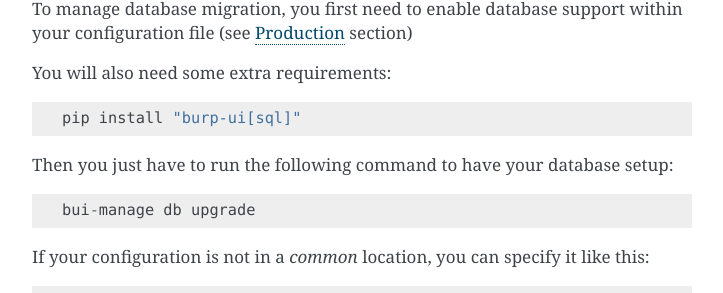
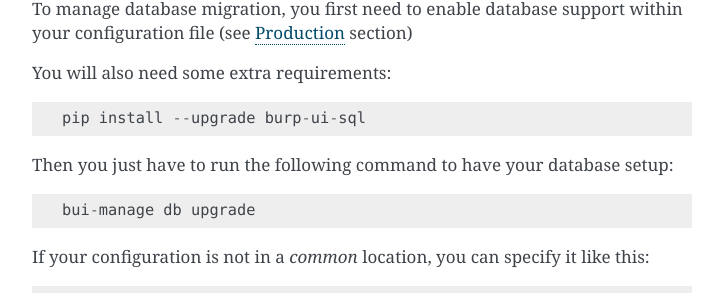
Before and after one commit to ziirish/burp-ui, a Sphinx documentation site: the page built from docs/manage.rst, in a window 1280 px wide and 900 px high, scrolled down 1214 px. Shown: the part 151-444 px from the top of the window, without its empty margins (388-1111 px from the left). Built offline with Sphinx 7.4.7, drawn with Linux system fonts in a browser that asks for light colours; pages that are not in the unit, such as notebooks, are missing from menus.

Commit message:
tweaks for release

```diff
--- a/CHANGELOG.rst
+++ b/CHANGELOG.rst
@@ -4,6 +4,8 @@
 0.4.3 (12/28/2016)
 ------------------
 
+- Fix: issue `#186 <https://git.ziirish.me/ziirish/burp-ui/issues/186>`_
+- Fix: issue `#188 <https://git.ziirish.me/ziirish/burp-ui/issues/188>`_
 - Fix: issue `#190 <https://git.ziirish.me/ziirish/burp-ui/issues/190>`_
 - Fix: missing configuration in docker image
 - Fix: help troubleshooting some errors
--- a/docs/manage.rst
+++ b/docs/manage.rst
@@ -79,7 +79,7 @@
 
 ::
 
-    pip install "burp-ui[sql]"
+    pip install --upgrade burp-ui-sql
 
 
 Then you just have to run the following command to have your database setup:
```
